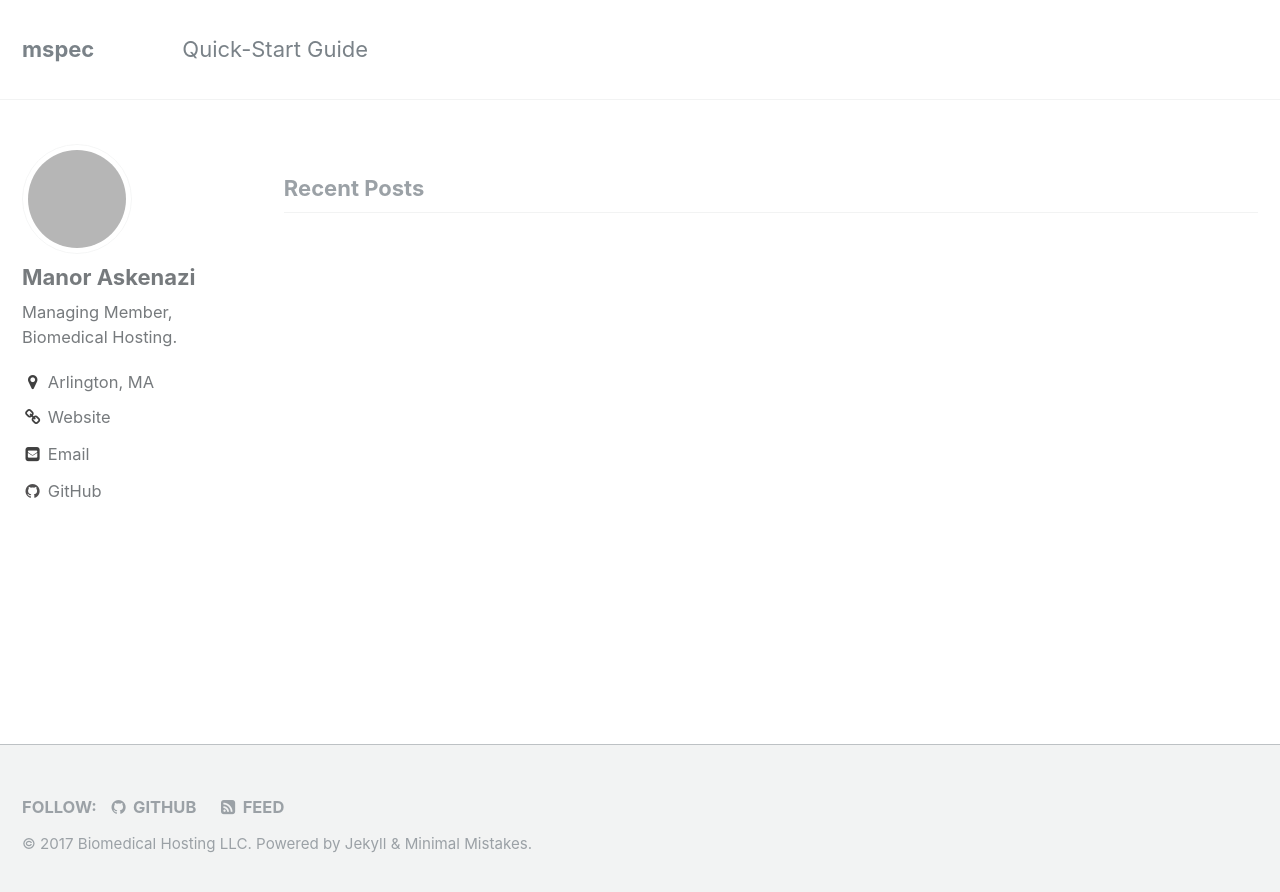
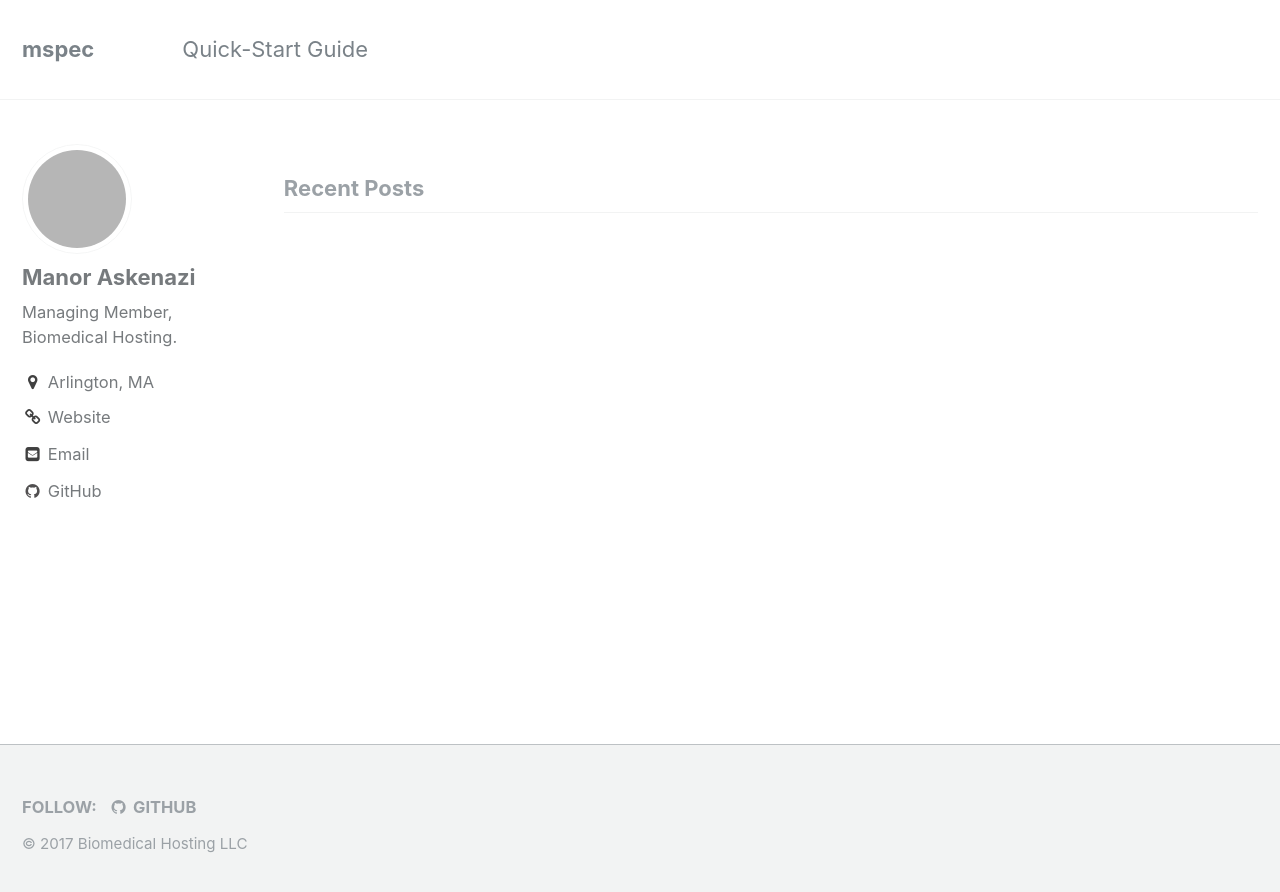
Before and after one commit to BiomedicalHosting/mspec, a Jekyll site: the page built from docs/index.html, in a window 1280 px wide. Shown: the top 892 px of the page. Built offline with Jekyll 4.4.1, drawn with Linux system fonts in a browser that asks for light colours; the list of posts is cut into pages by our own code; grey boxes are pictures that could not be loaded.

Commit message:
Modify footer again

```diff
--- a/docs/_includes/footer.html
+++ b/docs/_includes/footer.html
@@ -15,8 +15,7 @@
     {% if site.author.bitbucket %}
       <li><a href="http://bitbucket.org/{{ site.author.bitbucket }}"><i class="fa fa-fw fa-bitbucket" aria-hidden="true"></i> Bitbucket</a></li>
     {% endif %}
-    <li><a href="{% if site.atom_feed.path %}{{ site.atom_feed.path }}{% else %}{{ '/feed.xml' | absolute_url }}{% endif %}"><i class="fa fa-fw fa-rss-square" aria-hidden="true"></i> {{ site.data.ui-text[site.locale].feed_label | default: "Feed" }}</a></li>
   </ul>
 </div>
 
-<div class="page__footer-copyright">&copy; {{ site.time | date: '%Y' }} {{ site.name | default: site.title }}. {{ site.data.ui-text[site.locale].powered_by | default: "Powered by" }} <a href="http://jekyllrb.com" rel="nofollow">Jekyll</a> &amp; <a href="https://mademistakes.com/work/minimal-mistakes-jekyll-theme/" rel="nofollow">Minimal Mistakes</a>.</div>
+<div class="page__footer-copyright">&copy; {{ site.time | date: '%Y' }} {{ site.name | default: site.title }}</div>
```
